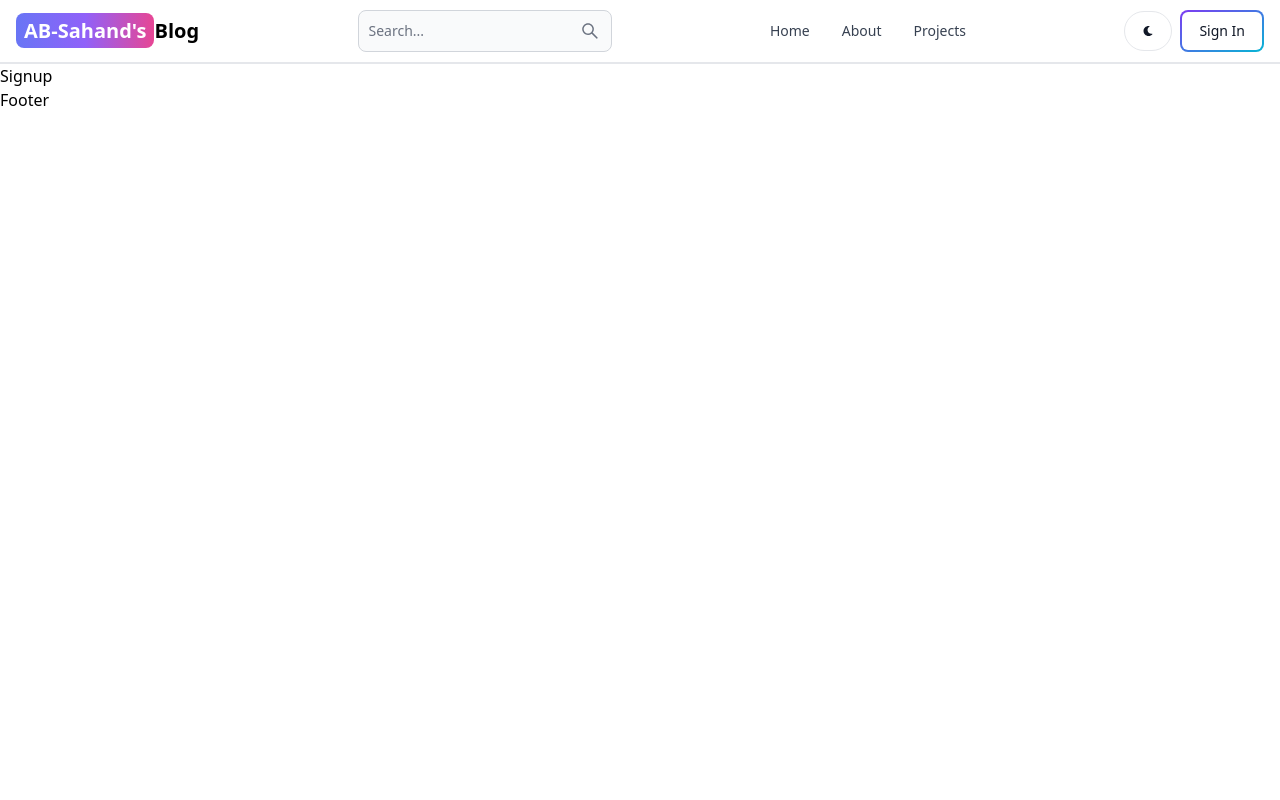
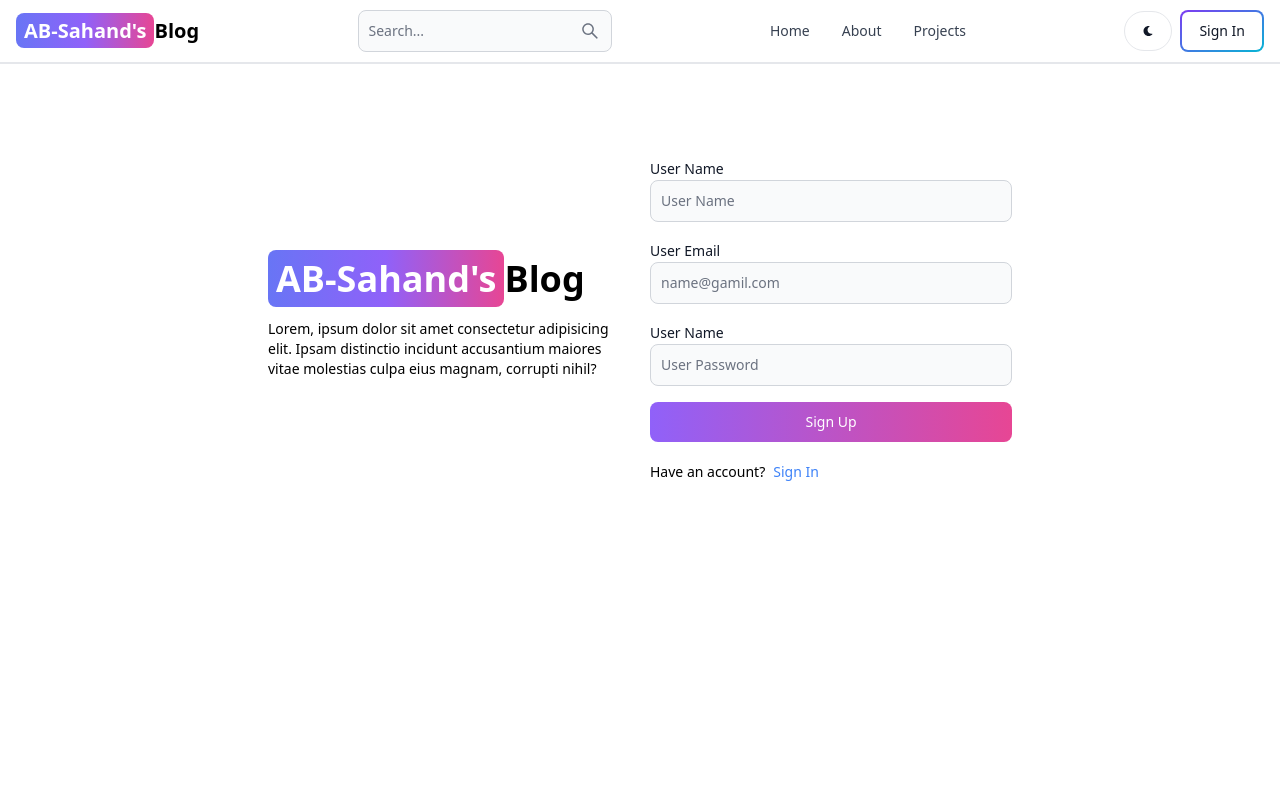
Before and after one commit to ABchocha17/mern-blog, a React (Vite) app in the folder client/: page /signup in a window 1280 px wide. Shown: the top 800 px of the page. Built offline with nearby package versions, Linux system fonts and the light colour scheme.

Commit message:
create signup page ui and csss

```diff
--- a/client/src/pages/Signup.jsx
+++ b/client/src/pages/Signup.jsx
@@ -1,6 +1,36 @@
+import { Button, Label, TextInput } from "flowbite-react";
+import { Link } from "react-router-dom";
 
 export default function Signup() {
     return (
-        <div>Signup</div>
+        <div className="min-h-screen mt-20">
+            <div className="flex p-3 max-w-3xl mx-auto flex-col md:flex-row md:items-center gap-5">
+                <div className="flex-1">
+                    <Link to="/" className="text-4xl font-bold dark:text-white" ><span className="px-2 py-1 bg-gradient-to-r from-indigo-500 via-purple-500 to-pink-500 rounded-lg text-white">AB-Sahand's</span>Blog</Link>
+                    <p className="text-sm mt-5">Lorem, ipsum dolor sit amet consectetur adipisicing elit. Ipsam distinctio incidunt accusantium maiores vitae molestias culpa eius magnam, corrupti nihil?</p>
+                </div>
+                <div className="mt-5 md:mt-0 flex-1">
+                    <form className="flex flex-col gap-4">
+                        <div className="">
+                            <Label value="User Name" />
+                            <TextInput type="text" placeholder="User Name" id="username" />
+                        </div>
+                        <div className="">
+                            <Label value="User Email" />
+                            <TextInput type="email" placeholder="name@gamil.com" id="email" />
+                        </div>
+                        <div className="">
+                            <Label value="User Name" />
+                            <TextInput type="password" placeholder="User Password" id="password" />
+                        </div>
+                        <Button gradientDuoTone='purpleToPink' type="submit">Sign Up</Button>
+                    </form>
+                    <div className="flex gap-2 text-sm mt-5">
+                        <span>Have an account?</span>
+                        <Link to='/signin' className="text-blue-500">Sign In</Link>
+                    </div>
+                </div>
+            </div>
+        </div>
     )
 }
```
